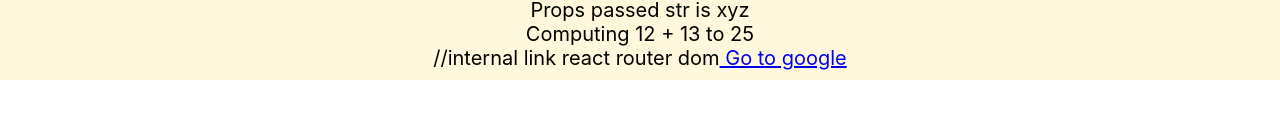
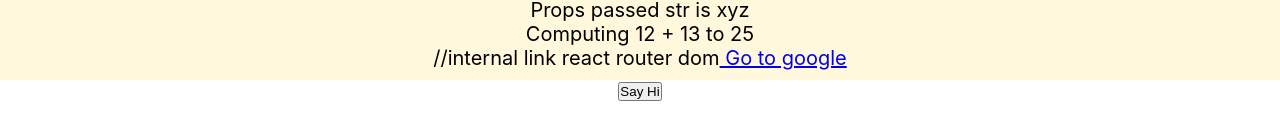
Before and after one commit to Pheonix-db-team/PG-Accreditation-Automation, a React (Create React App) app: page / in a window 1280 px wide. Shown: the part 160-300 px from the top of the page. Built offline with nearby package versions, Linux system fonts and the light colour scheme.

Commit message:
:sparkles:Events added

```diff
--- a/src/App.js
+++ b/src/App.js
@@ -3,6 +3,7 @@ import './App.css';
 import HelloWorld from './components/HelloWorld';
 import NavBar from './components/NavBar';
 import './App.css';
+import Greeting from './components/Greeting';
 function App() {
   const num = 46;
   const str = "xyz";
@@ -11,6 +12,7 @@ function App() {
       <NavBar></NavBar>
       //passing var w prop
       <HelloWorld propnum={num} propstr={str} />
+      <Greeting></Greeting>
     </div>
   );
 }
--- /dev/null
+++ b/src/components/Greeting.js
@@ -0,0 +1,14 @@
+import React from 'react'
+
+function Greeting() {
+    function sayHi(name) {
+        alert('Hi ' + name);
+    }
+    return (
+        <div>
+            <button onClick={() => sayHi('Yugam')}>Say Hi</button>
+        </div>
+    )
+}
+
+export default Greeting
```
